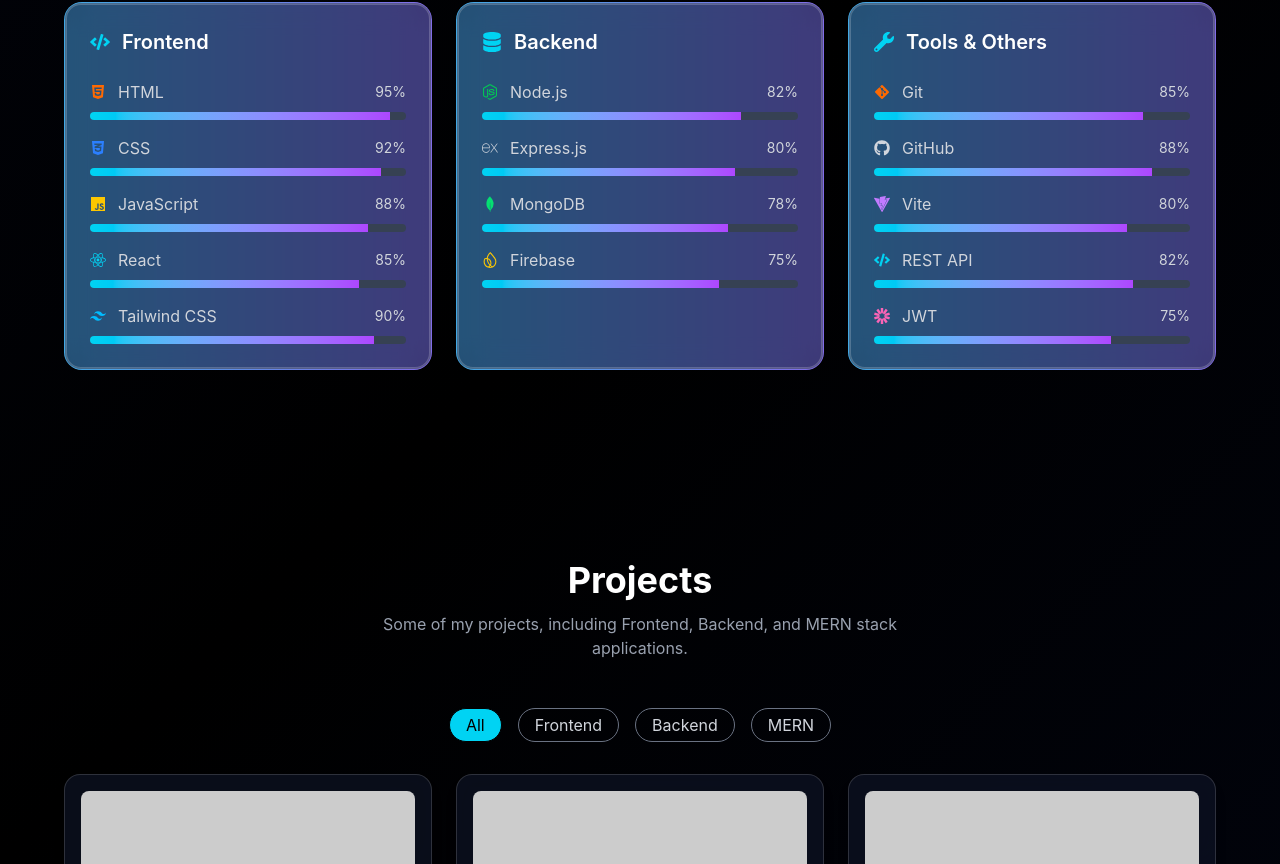
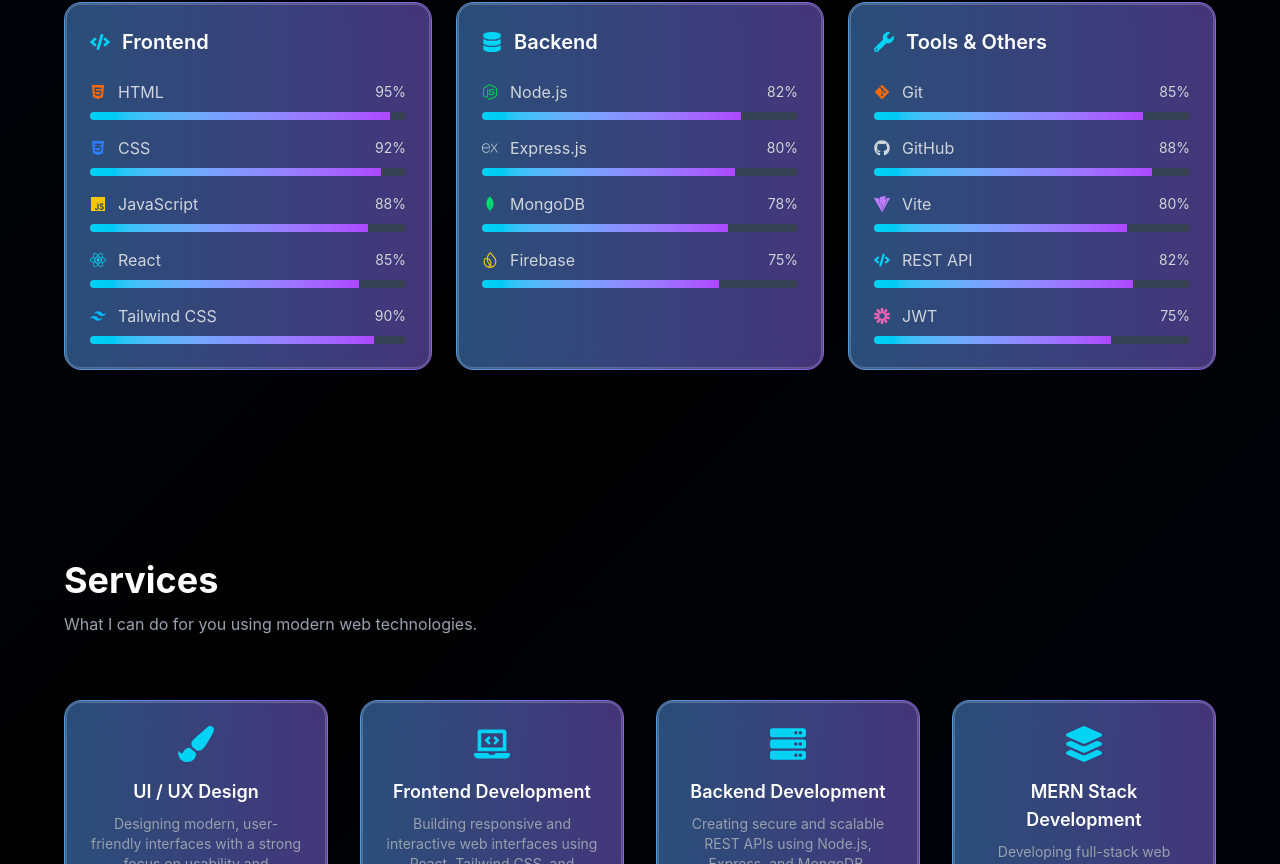
Before and after one commit to shakil218/my-personal-portfolio, a React (Vite) app: page / in a window 1280 px wide. Shown: the part 1936-2800 px from the top of the page. Built offline with nearby package versions, Linux system fonts and the light colour scheme.

Commit message:
Service section design done

```diff
--- a/src/index.css
+++ b/src/index.css
@@ -17,30 +17,23 @@
   font-family: 'Inter', sans-serif;
 }
 
-/* Glass utility class */
+/* Glassmorphism utility */
 .glass {
-  background: rgba(255, 255, 255, 0.08);
+  background: rgba(15, 23, 42, 0.6);
   backdrop-filter: blur(14px);
   -webkit-backdrop-filter: blur(14px);
-  border: 1px solid rgba(255, 255, 255, 0.15);
+  border: 1px solid rgba(255, 255, 255, 0.12);
   border-radius: 16px;
-  /* transition: transform 0.3s ease, box-shadow 0.3s ease; */
-}
-
-/* Glassmorphism */
-.glass {
-  border-radius: 16px;
-  background: rgba(15, 23, 42, 0.6);
-  backdrop-filter: blur(14px);
   transition: transform 0.3s ease, box-shadow 0.3s ease;
 }
 
-
 .glass:hover {
-  box-shadow: 0 0 20px rgba(34, 211, 238, 0.6),
-              0 0 30px rgba(163, 94, 255, 0.4);
+  box-shadow:
+    0 0 20px rgba(34, 211, 238, 0.6),
+    0 0 30px rgba(163, 94, 255, 0.4);
   transform: translateY(-3px);
 }
+
 
 /* 🔥 Animated Gradient Border */
 .gradient-border {
--- a/src/layout/MainLayout.jsx
+++ b/src/layout/MainLayout.jsx
@@ -6,6 +6,7 @@
 import SkillsSection from '../pages/skills/SkillsSection';
 import ProjectsSection from '../pages/projects/ProjectsSection';
 import ExperienceSection from '../pages/experience/ExperienceSection';
+import ServicesSection from '../pages/service/ServicesSection';
 
 const MainLayout = () => {
   return (
@@ -15,9 +16,9 @@
         <Home></Home>
         <About></About>
         <SkillsSection></SkillsSection>
-        {/* <Projects></Projects> */}
+        <ServicesSection></ServicesSection>
+        <ExperienceSection></ExperienceSection>
         <ProjectsSection></ProjectsSection>
-        <ExperienceSection></ExperienceSection>
       </main>
     </>
   );
--- a/src/pages/experience/ExperienceCard.jsx
+++ b/src/pages/experience/ExperienceCard.jsx
@@ -2,6 +2,7 @@
 
 const ExperienceCard = ({ experience }) => {
   const Icon = experience.icon;
+
   return (
     <motion.div
       whileHover={{ scale: 1.03 }}
--- a/src/pages/experience/ExperienceSection.jsx
+++ b/src/pages/experience/ExperienceSection.jsx
@@ -1,22 +1,19 @@
-// import ExperienceCard from "./ExperienceCard";
-// import { experienceData } from "./experienceData";
-import { experienceData } from "./experience";
-// import "./experience.css";
-import ExperienceCard from "./ExperienceCard";
+import { experienceData } from './experience';
+import ExperienceCard from './ExperienceCard';
 
 const ExperienceSection = () => {
   return (
     <section
       id="experience"
-      className="relative min-h-screen px-6 pt-24 flex flex-col items-center"
+      className="relative  px-6 pt-24 flex flex-col items-center justify-center"
     >
       <div className="max-w-6xl w-full">
         {/* Header */}
-        <div className="mb-12 text-center">
+        <div className="mb-12 lg:max-w-xl lg:mx-auto lg:text-center">
           <h2 className="text-3xl md:text-4xl font-bold text-white mb-3">
             Experience & Education
           </h2>
-          <p className="text-gray-400 max-w-xl mx-auto">
+          <p className="text-gray-400 ">
             My work experience, internships, and educational background.
           </p>
         </div>
--- a/src/pages/projects/ProjectsSection.jsx
+++ b/src/pages/projects/ProjectsSection.jsx
@@ -21,11 +21,11 @@
     >
       <div className="max-w-6xl w-full">
         {/* Header */}
-        <div className="mb-12 text-center">
+        <div className="mb-12 md:max-w-xl md:mx-auto md:text-center">
           <h2 className="text-3xl md:text-4xl font-bold text-white mb-3">
             Projects
           </h2>
-          <p className="text-gray-400 max-w-xl mx-auto">
+          <p className="text-gray-400">
             Some of my projects, including Frontend, Backend, and MERN stack
             applications.
           </p>
--- /dev/null
+++ b/src/pages/service/ServicesSection.jsx
@@ -0,0 +1,53 @@
+import { motion } from "framer-motion";
+import { servicesData } from "./servicesData";
+
+const ServicesSection = () => {
+  return (
+    <section
+      id="services"
+      className="relative px-6 pt-24 flex justify-center"
+    >
+      <div className="max-w-6xl w-full">
+        {/* Section Header */}
+        <div className="mb-16">
+          <h2 className="text-3xl md:text-4xl font-bold text-white mb-3">
+            Services
+          </h2>
+          <p className="text-gray-400">
+            What I can do for you using modern web technologies.
+          </p>
+        </div>
+
+        {/* Services Grid */}
+        <div className="grid grid-cols-1 sm:grid-cols-2 lg:grid-cols-4 gap-8">
+          {servicesData.map((service) => {
+            const Icon = service.icon;
+            return (
+              <motion.div
+                key={service.id}
+                whileHover={{ scale: 1.05 }}
+                initial={{ opacity: 0, y: 30 }}
+                whileInView={{ opacity: 1, y: 0 }}
+                viewport={{ once: true }}
+                transition={{ duration: 0.5 }}
+                className="gradient-border"
+              >
+                <div className="glass p-6 h-full text-center">
+                  <div className="text-cyan-400 text-4xl mb-4 flex justify-center">
+                    <Icon />
+                  </div>
+                  <h3 className="text-lg font-semibold text-white mb-2">
+                    {service.title}
+                  </h3>
+                  <p className="text-gray-400 text-sm">{service.description}</p>
+                </div>
+              </motion.div>
+            );
+          })}
+        </div>
+      </div>
+    </section>
+  );
+};
+
+export default ServicesSection;
--- /dev/null
+++ b/src/pages/service/servicesData.js
@@ -0,0 +1,37 @@
+import {
+  FaPaintBrush,
+  FaLaptopCode,
+  FaServer,
+  FaLayerGroup,
+} from "react-icons/fa";
+
+export const servicesData = [
+  {
+    id: 1,
+    title: "UI / UX Design",
+    icon: FaPaintBrush,
+    description:
+      "Designing modern, user-friendly interfaces with a strong focus on usability and aesthetics.",
+  },
+  {
+    id: 2,
+    title: "Frontend Development",
+    icon: FaLaptopCode,
+    description:
+      "Building responsive and interactive web interfaces using React, Tailwind CSS, and modern JavaScript.",
+  },
+  {
+    id: 3,
+    title: "Backend Development",
+    icon: FaServer,
+    description:
+      "Creating secure and scalable REST APIs using Node.js, Express, and MongoDB.",
+  },
+  {
+    id: 4,
+    title: "MERN Stack Development",
+    icon: FaLayerGroup,
+    description:
+      "Developing full-stack web applications with MongoDB, Express, React, and Node.js.",
+  },
+];
```
